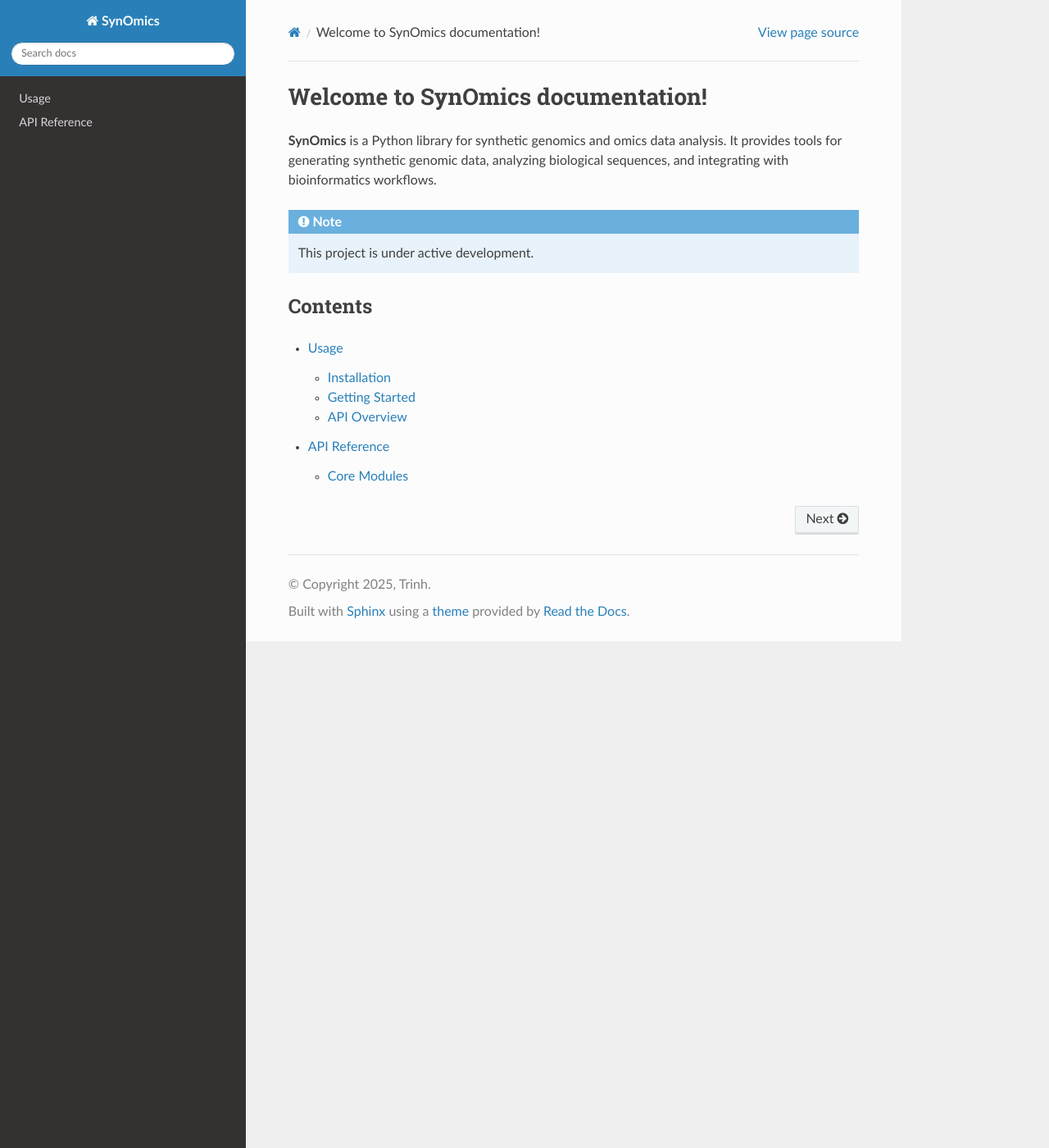
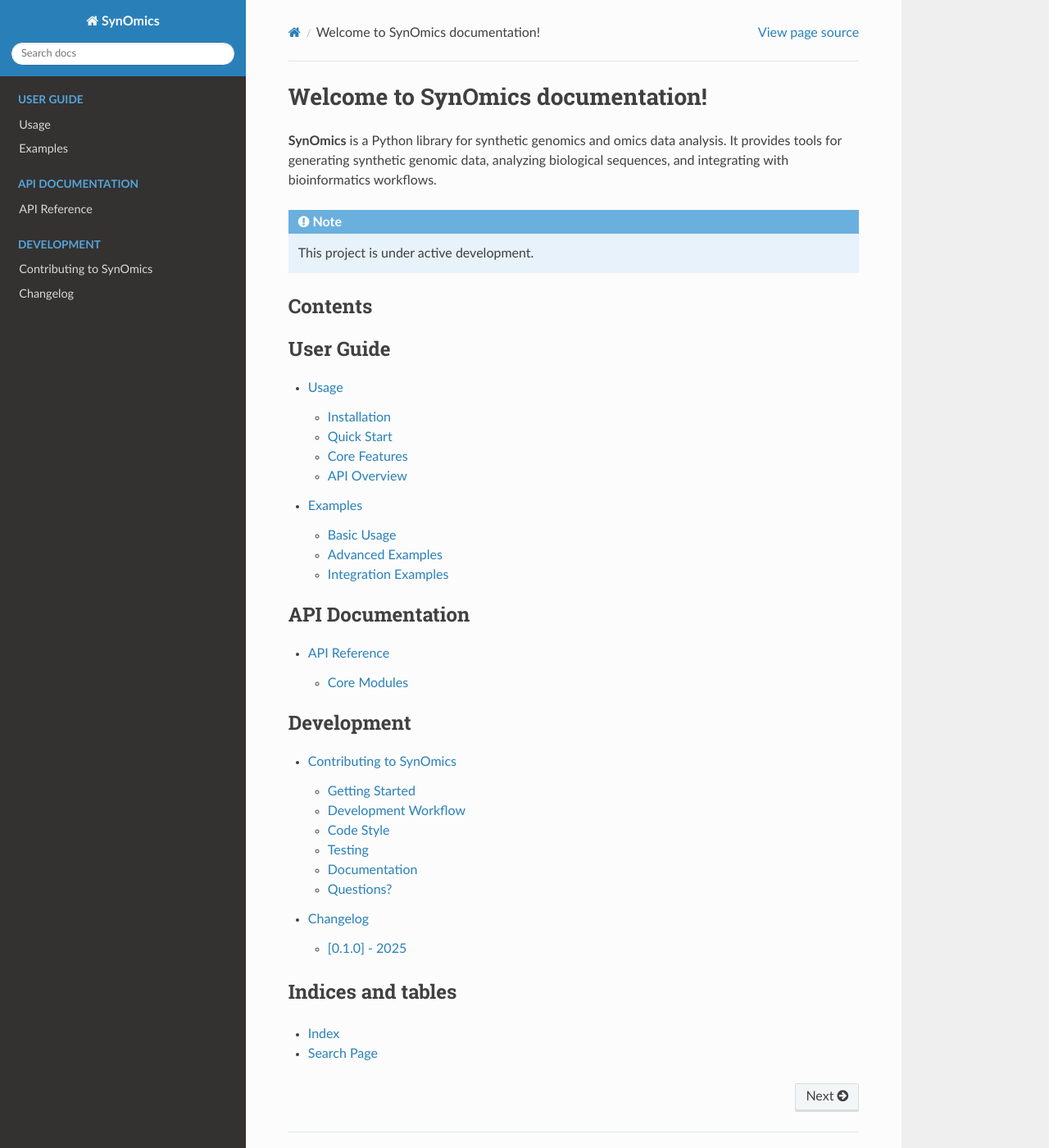
Before and after one commit to trinhthechuong/SynOmics, a Sphinx documentation site: the page built from docs/source/index.rst, in a window 1280 px wide and 1400 px high. Shown: the whole window at 82% size. Built offline with Sphinx 7.4.7 and the Read the Docs theme 3.1.0, drawn with Linux system fonts in a browser that asks for light colours; part of the change alters nothing that is shown.

Commit message:
Add comprehensive documentation sections: examples, contributing guide, and changelog
Co-authored-by: trinhthechuong <90518534+trinhthechuong@users.noreply.github.com>

```diff
--- /dev/null
+++ b/docs/source/changelog.rst
@@ -0,0 +1,44 @@
+Changelog
+=========
+
+All notable changes to SynOmics will be documented in this file.
+
+[0.1.0] - 2025
+--------------
+
+Initial Release
+~~~~~~~~~~~~~~~
+
+Added
+^^^^^
+
+* Basic synthetic sequence generation
+* Support for DNA, RNA, and protein sequences
+* Core API structure
+* Documentation setup with Sphinx
+* Read the Docs integration
+
+Changed
+^^^^^^^
+
+* Initial project structure
+
+Fixed
+^^^^^
+
+* N/A
+
+Deprecated
+^^^^^^^^^^
+
+* N/A
+
+Removed
+^^^^^^^
+
+* N/A
+
+Security
+^^^^^^^^
+
+* N/A
--- /dev/null
+++ b/docs/source/contributing.rst
@@ -0,0 +1,74 @@
+Contributing to SynOmics
+========================
+
+We welcome contributions to SynOmics! This document provides guidelines for contributing to the project.
+
+Getting Started
+---------------
+
+1. Fork the repository on GitHub
+2. Clone your fork locally:
+
+.. code-block:: console
+
+   $ git clone https://github.com/YOUR_USERNAME/SynOmics.git
+   $ cd SynOmics
+
+3. Create a virtual environment and install dependencies:
+
+.. code-block:: console
+
+   $ python -m venv .venv
+   $ source .venv/bin/activate  # On Windows: .venv\Scripts\activate
+   $ pip install -e ".[dev]"
+
+Development Workflow
+--------------------
+
+1. Create a new branch for your feature:
+
+.. code-block:: console
+
+   $ git checkout -b feature/your-feature-name
+
+2. Make your changes and add tests
+3. Run tests to ensure everything works:
+
+.. code-block:: console
+
+   $ pytest
+
+4. Commit your changes:
+
+.. code-block:: console
+
+   $ git commit -m "Add feature: description"
+
+5. Push to your fork and submit a pull request
+
+Code Style
+----------
+
+* Follow PEP 8 guidelines
+* Use type hints where appropriate
+* Write docstrings for all public functions and classes
+* Keep functions focused and concise
+
+Testing
+-------
+
+* Write tests for all new features
+* Ensure all tests pass before submitting a pull request
+* Aim for high code coverage
+
+Documentation
+-------------
+
+* Update documentation for any API changes
+* Add examples for new features
+* Keep documentation clear and concise
+
+Questions?
+----------
+
+If you have questions about contributing, please open an issue on GitHub.
--- /dev/null
+++ b/docs/source/examples.rst
@@ -0,0 +1,76 @@
+Examples
+========
+
+This section provides practical examples of using SynOmics for various genomics tasks.
+
+Basic Usage
+-----------
+
+Generating Synthetic DNA Sequences
+~~~~~~~~~~~~~~~~~~~~~~~~~~~~~~~~~~~
+
+.. code-block:: python
+
+   import synomics
+
+   # Generate a 100 bp DNA sequence
+   dna_seq = synomics.generate_synthetic_sequence(length=100, sequence_type="DNA")
+   print(f"Generated DNA sequence: {dna_seq}")
+
+Generating Synthetic RNA Sequences
+~~~~~~~~~~~~~~~~~~~~~~~~~~~~~~~~~~~
+
+.. code-block:: python
+
+   import synomics
+
+   # Generate a 150 bp RNA sequence
+   rna_seq = synomics.generate_synthetic_sequence(length=150, sequence_type="RNA")
+   print(f"Generated RNA sequence: {rna_seq}")
+
+Generating Synthetic Protein Sequences
+~~~~~~~~~~~~~~~~~~~~~~~~~~~~~~~~~~~~~~~
+
+.. code-block:: python
+
+   import synomics
+
+   # Generate a 200 amino acid protein sequence
+   protein_seq = synomics.generate_synthetic_sequence(length=200, sequence_type="protein")
+   print(f"Generated protein sequence: {protein_seq}")
+
+Advanced Examples
+-----------------
+
+Working with Sequence Data
+~~~~~~~~~~~~~~~~~~~~~~~~~~~
+
+.. code-block:: python
+
+   import synomics
+
+   # Generate multiple sequences
+   sequences = []
+   for i in range(10):
+       seq = synomics.generate_synthetic_sequence(length=100, sequence_type="DNA")
+       sequences.append(seq)
+
+   print(f"Generated {len(sequences)} sequences")
+
+Error Handling
+~~~~~~~~~~~~~~
+
+.. code-block:: python
+
+   import synomics
+
+   try:
+       # This will raise an error
+       seq = synomics.generate_synthetic_sequence(length=100, sequence_type="invalid")
+   except synomics.InvalidParameterError as e:
+       print(f"Error: {e}")
+
+Integration Examples
+--------------------
+
+Coming soon: Examples of integrating SynOmics with popular bioinformatics tools.
--- a/docs/source/index.rst
+++ b/docs/source/index.rst
@@ -14,6 +14,26 @@ Contents
 
 .. toctree::
    :maxdepth: 2
+   :caption: User Guide
 
    usage
+   examples
+
+.. toctree::
+   :maxdepth: 2
+   :caption: API Documentation
+
    api
+
+.. toctree::
+   :maxdepth: 2
+   :caption: Development
+
+   contributing
+   changelog
+
+Indices and tables
+------------------
+
+* :ref:`genindex`
+* :ref:`search`
--- a/docs/source/usage.rst
+++ b/docs/source/usage.rst
@@ -12,17 +12,42 @@ To use SynOmics, first install it using pip:
 
    (.venv) $ pip install synomics
 
-Getting Started
----------------
+Quick Start
+-----------
 
-Basic usage example:
+Here's a simple example to get you started with SynOmics:
 
 .. code-block:: python
 
    import synomics
 
-   # Initialize SynOmics
-   # Add your analysis code here
+   # Generate a synthetic DNA sequence
+   dna_sequence = synomics.generate_synthetic_sequence(length=100, sequence_type="DNA")
+   print(f"Generated DNA: {dna_sequence}")
+
+   # Generate a synthetic RNA sequence
+   rna_sequence = synomics.generate_synthetic_sequence(length=100, sequence_type="RNA")
+   print(f"Generated RNA: {rna_sequence}")
+
+   # Generate a synthetic protein sequence
+   protein_sequence = synomics.generate_synthetic_sequence(length=100, sequence_type="protein")
+   print(f"Generated protein: {protein_sequence}")
+
+Core Features
+-------------
+
+SynOmics provides several core features for working with synthetic genomics data:
+
+Sequence Generation
+~~~~~~~~~~~~~~~~~~~
+
+Generate synthetic biological sequences for testing and research purposes:
+
+* DNA sequences
+* RNA sequences
+* Protein sequences
+
+For more detailed examples, see the :doc:`examples` section.
 
 API Overview
 ------------
```
